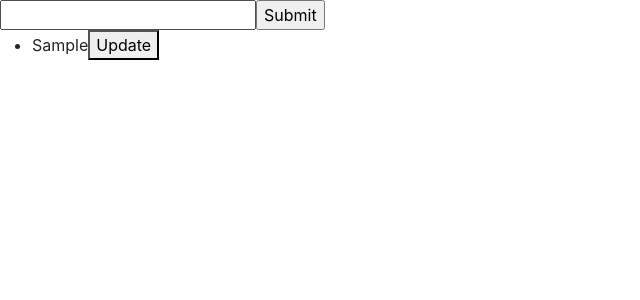
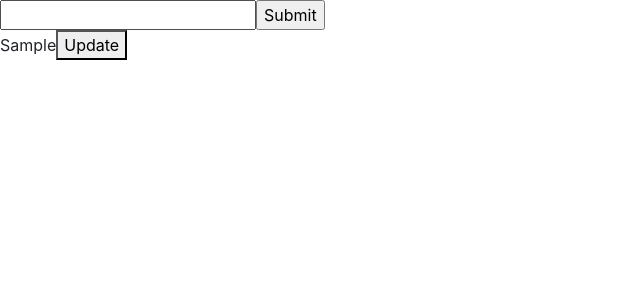
Before and after one commit to mimi-max/Todo-Ts, a React (Vite) app: page / in a window 1280 px wide. Both pictures are taken after typing "Sample" into the empty fields and a click on the input 290 px from the left and 15 px from the top of the page. Shown: the top 300 px of the page, without its empty margins (0-640 px from the left). Built offline with nearby package versions, Linux system fonts and the light colour scheme.

Commit message:
update todoItem

```diff
--- a/src/components/Form.tsx
+++ b/src/components/Form.tsx
@@ -1,7 +1,7 @@
 import React from 'react';
 import { useTodoValue } from '../hooks/usetodovalue';
 import { useTodos } from '../hooks/usetodos';
-import { ListTodo } from './ListTodo';
+import { TodoItem } from './TodoItem';
 
 function Form() {
   const { todoValue, changeTodoValue } = useTodoValue();
@@ -34,17 +34,17 @@ function Form() {
         />
         <input type="submit" />
       </form>
-      <ul>
+      <div>
         {
           todos.map((todo) => (
-            <ListTodo
+            <TodoItem
               key={todo.key}
               todo={todo}
-              editValue={updateTodoValue}
+              updateTodoValue={updateTodoValue}
             />
           ))
         }
-      </ul>
+      </div>
     </>
   );
 }
--- a/src/components/ListTodo.tsx
+++ /dev/null
@@ -1,38 +0,0 @@
-import React, { useState } from 'react';
-import { Todo } from '../hooks/usetodos';
-
-interface ListTodoProps{
-  todo:Todo;
-  editValue: (value:string, id: string) => void
-}
-export function ListTodo({ todo, editValue }:ListTodoProps) {
-  const [edit, setEditTodo] = useState<boolean>(false);
-
-  function editTodo() {
-    setEditTodo(!edit);
-  }
-  return (
-    <li>
-      {todo.value}
-      {edit && (
-      <input
-        type="text"
-        value={todo.value}
-        onChange={(e: React.ChangeEvent<HTMLInputElement>) => {
-          editValue(e.target.value, todo.key);
-        }}
-      />
-      )}
-
-      <button
-        type="button"
-        onClick={() => {
-          editTodo();
-        }}
-      >
-        Update
-      </button>
-
-    </li>
-  );
-}
--- /dev/null
+++ b/src/components/TodoItem.tsx
@@ -0,0 +1,51 @@
+import React, { useState } from 'react';
+import { Todo } from '../hooks/usetodos';
+
+interface TodoItemProps{
+  todo:Todo;
+  updateTodoValue: (value:string, id: string) => void;
+}
+export function TodoItem({ todo, updateTodoValue }:TodoItemProps) {
+  const [isEdit, setIsEdit] = useState<boolean>(false);
+  const [updateValue, setUpdateValue] = useState<string>(todo.value);
+  function toggleEditMode() {
+    setIsEdit(!isEdit);
+  }
+  return (
+    <div>
+      {!isEdit && todo.value}
+      {/* {todo.value} */}
+      {isEdit && (
+        <form
+          onSubmit={(e:React.FormEvent<HTMLFormElement>) => {
+            e.preventDefault();
+            updateTodoValue(updateValue, todo.key);
+            toggleEditMode();
+          }}
+        >
+          <input
+            value={updateValue}
+            type="text"
+            onChange={(e: React.ChangeEvent<HTMLInputElement>) => {
+              // editValue(e.target.value, todo.key);
+              setUpdateValue(e.target.value);
+            }}
+          />
+          <button type="submit">Submit</button>
+        </form>
+
+      )}
+      {!isEdit && (
+      <button
+        type="button"
+        onClick={() => {
+          toggleEditMode();
+        }}
+      >
+        Update
+      </button>
+      )}
+
+    </div>
+  );
+}
--- a/src/hooks/usetodos.ts
+++ b/src/hooks/usetodos.ts
@@ -34,6 +34,7 @@ export function useTodos(): UseTodos {
     spreadTodos[indexValueUpdate].value = value;
     setTodos(spreadTodos);
   }
+
   return {
     todos, addTodoValue, errorMessage, setErrorMessage, updateTodoValue,
   };
```
